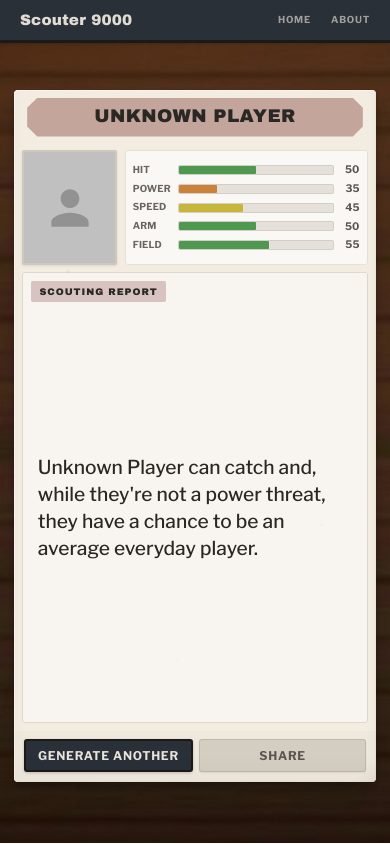
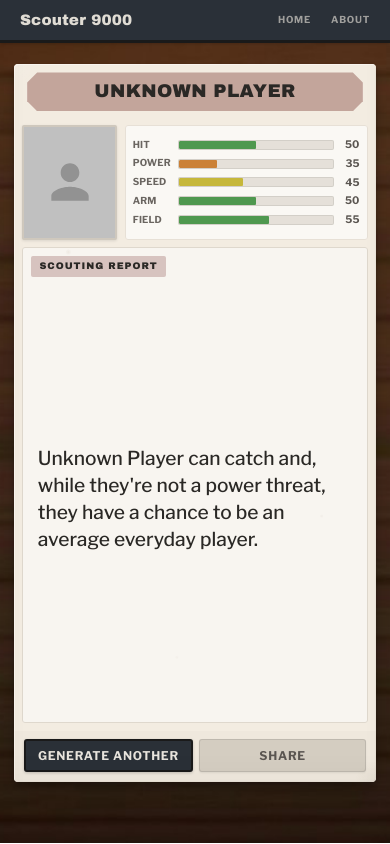
Before and after one commit to cccx3/scouter-9000, a React (Vite) app: page /profile/1 in a window 390 px wide. Built offline with nearby package versions, Linux system fonts and the light colour scheme.

Commit message:
minor vert space tweaks

```diff
--- a/src/pages/Profile.css
+++ b/src/pages/Profile.css
@@ -345,12 +345,12 @@
     display: flex;
     align-items: flex-start;
     justify-content: center;
-    padding-top: 5.5dvh;
+    padding-top: 2.5dvh;
   }
 
   .vintage-card {
     max-width: calc(100% - 1rem);
-    height: 82dvh;
+    height: 85dvh;
     max-height: unset;
     transform: rotate(0);
   }
@@ -412,7 +412,7 @@
 
   .report-title {
     font-size: 0.6rem;
-    margin-bottom: 0;
+    margin-bottom: 0.4rem;
     padding: 0.2rem 0.5rem;
     flex-shrink: 0;
   }
```
